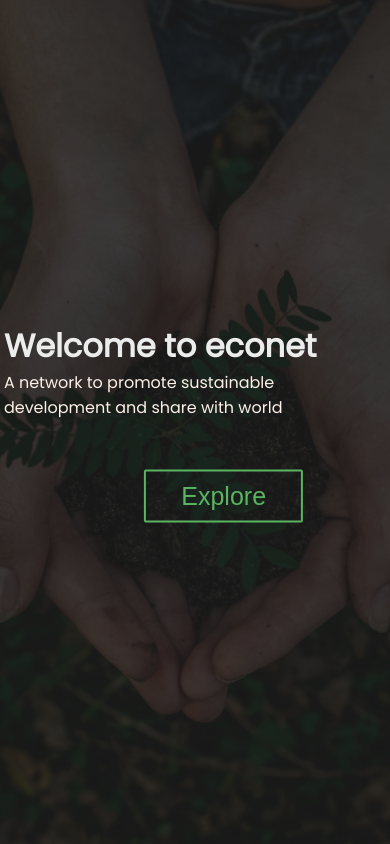
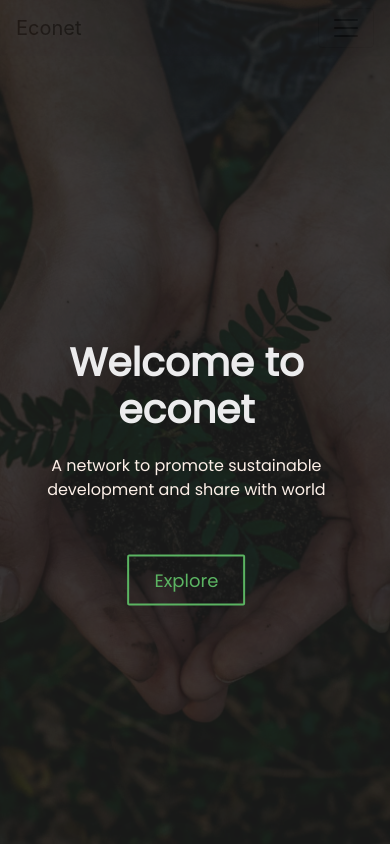
Before and after one commit to Anshit01/econet, a Django app: page / in a window 390 px wide. Run offline with Django 3.2, Linux system fonts and the light colour scheme; some libraries are stand-ins or nearby versions.

Commit message:
responsive landing page

```diff
--- a/home/static/css/index.css
+++ b/home/static/css/index.css
@@ -2,6 +2,14 @@
 
 body{
     margin: 0%;
+}
+.landing{
+    position: absolute;
+    left: 0;
+    top: 0;
+    height: 100vh;
+    width: 100vw;
+    z-index: 1000;
 }
 
 .hero-text{
@@ -28,9 +36,9 @@ body{
 }
 
 .welcome-text{
-    font-size: 20px;
-    color: #EAF1EA;
-    margin: 0%;
+    font-size: 18px;
+    color: #cce2cc;
+    margin: 1%;
 }
 
 .btn-explore{
@@ -42,24 +50,30 @@ body{
     padding: 10px 35px;
     border-radius: 2px;
     cursor: pointer;
-    margin-left: 40%;
+    position: absolute;
     margin-top: 50px;
+    left: 50%;
+    transform: translateX(-50%);
 }
 
 @media only screen and (max-width: 600px) {
     .hero-text {
         position: absolute;
         top: 50%;
-        left: 10%;
+        left: 13%;
         transform: translate(-10%, -50%);
     }
     .welcome-head{
-        font-size: 32px;
+        font-size: 39px;
+        margin-bottom: 20px;
     }
     .welcome-text{
         font-size: 16px;
         color: #fdf0e8;
         font-weight: 400;
-
+    }
+    .btn-explore{
+        font-size: 18px;
+        padding: 10px 25px;
     }
 }
--- a/home/templates/home.html
+++ b/home/templates/home.html
@@ -1,3 +1,4 @@
+{% extends 'base.html' %}
 {% load static %}
 
 {% block head_block %}
--- a/home/templates/landing.html
+++ b/home/templates/landing.html
@@ -1,7 +1,6 @@
 {% load static %}
 
-
-<div class="body text-center">
+<div class="landing text-center">
         <img src="{% static 'images/econet.jpg' %}" class="hero-img" alt="econet"/>
         <section class="hero-text">
             <h1 class="welcome-head">Welcome to econet</h1>
```
